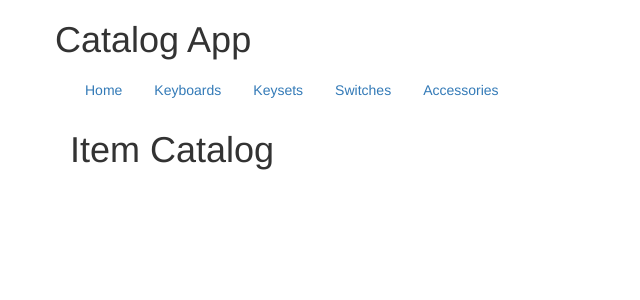
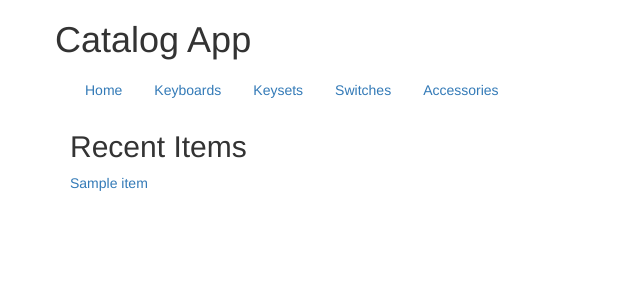
Before and after one commit to nicholassavini/Item-Catalog, a Flask app: page / in a window 1280 px wide. Shown: the top 300 px of the page, without its empty margins (0-640 px from the left). Run offline with Flask 2, Linux system fonts and the light colour scheme; tables that the repository leaves empty hold one stand-in row (values such as "Sample post"); some libraries are stand-ins or nearby versions.

Commit message:
Add url building for items

```diff
--- a/templates/catalog.html
+++ b/templates/catalog.html
@@ -1,4 +1,10 @@
 {% extends 'base.html' %}
+{% block title %}Item Catalog{% endblock %}
 {% block content %}
-<h1>Item Catalog</h1>
+<h2>Recent Items</h2>
+{% for i in items %}
+    <a href="{{ url_for('show_item', category_id=i.category_id,
+                item_id=i.id) }}">{{ i.name }}</a>
+    <br>
+{% endfor %}
 {% endblock %}
--- a/templates/category.html
+++ b/templates/category.html
@@ -4,8 +4,10 @@
 <h2>{{ category.category }} ({{ items|length }} items)</h2>
 
 {% for i in items %}
-    <a href="{{ i.id }}"><img src="{{i.image}}"></a>
-    <p><a href="{{ i.id }}">{{ i.name }}</a></p>
+    <a href="{{ url_for('show_item', category_id=i.category_id,
+                item_id=i.id) }}"><img src="{{i.image}}">\</a>
+    <p><a href="{{ url_for('show_item', category_id=i.category_id,
+                   item_id=i.id) }}">{{ i.name }}</a></p>
 
 {% endfor %}
 {% endblock %}
```
